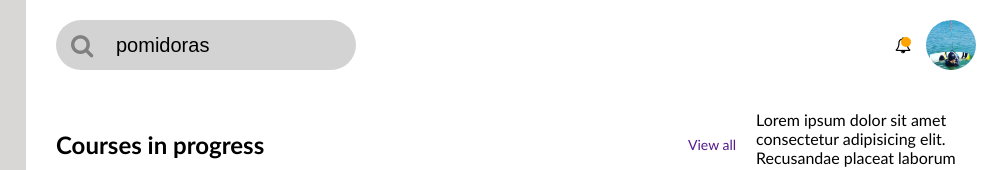
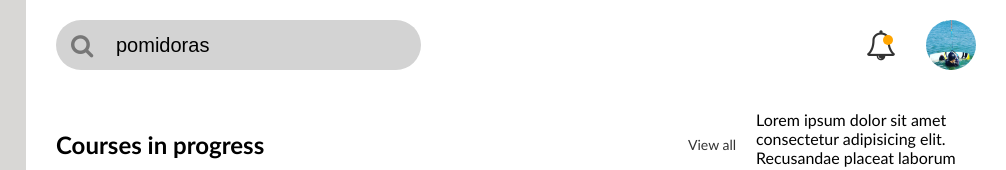
Before and after one commit to GiedreKite/eduhaus, a website: page index.html in a window 1280 px wide. Shown: the top 170 px of the page, 274-1280 px from the left. Drawn offline with Linux system fonts and the light colour scheme.

Commit message:
up heder

```diff
--- a/css/heder.css
+++ b/css/heder.css
@@ -14,7 +14,7 @@
 
 }
 .form > input {
-width: 300px;
+width: 365px;
 height: 50px;
 line-height: 20px;
 padding: 15px 20px 15px 60px;
@@ -22,19 +22,27 @@ font-size: 20px;
 border: none;
 background-color: lightgray;
 border-radius: 25px;
-overflow: hidden;
 
+
+}
+
+.form > .fa {
+    font-size: 24px;
+    line-height: 30px;
+    color: #777;
+    position: absolute;
+    top: 10px;
+    left: 15px;
 }
 
 .user-block {
     display: flex;
     align-items: center;
-    gap: 15px;
-    position: relative;
-
+    gap: 30px;
 }
 .notifications {
-
+    font-size: 30px;
+    color: #333;
     position: relative ;
 }
 
@@ -49,15 +57,6 @@ overflow: hidden;
     background-color: orange;
     border-radius: 50%;
     position: absolute;
-    top: 0;
-    right: 0;
+    top: 5px;
+    right: 3px;
 }
-
-.form >.fa {
-    font-size: 24px;
-    line-height: 30px;
-    position: absolute;
-    top: 10px;
-    left: 15px;
-    color: gray;
-}
--- a/css/main.css
+++ b/css/main.css
@@ -26,40 +26,43 @@ main {
 .course-progress {
     grid-area: progress;
 }
+
 .subscription {
     grid-area: subscription;
 }
+
 .popular-categories {
     grid-area: popular;
 }
+
 .top-mentors {
     grid-area: mentors;
+}
 
-}
 .block {
     display: grid;
     grid-template-columns: auto;
+    gap: 20px;
+}
 
-
-}
 .block.block-bg {
+    padding: 20px;
     background-color: aquamarine;
     border-radius: 30px;
 }
+
 .block >.title {
     margin: 0;
     font-size: 20px;
-    background-color: aqua;
+}
 
-}
 .block > .link {
 align-self: center;
 justify-self: end;
  font-size: 14px;
  display: block;
  text-decoration: none;
-
-
+ color: #333;
 }
 
 .block > .content {
```
